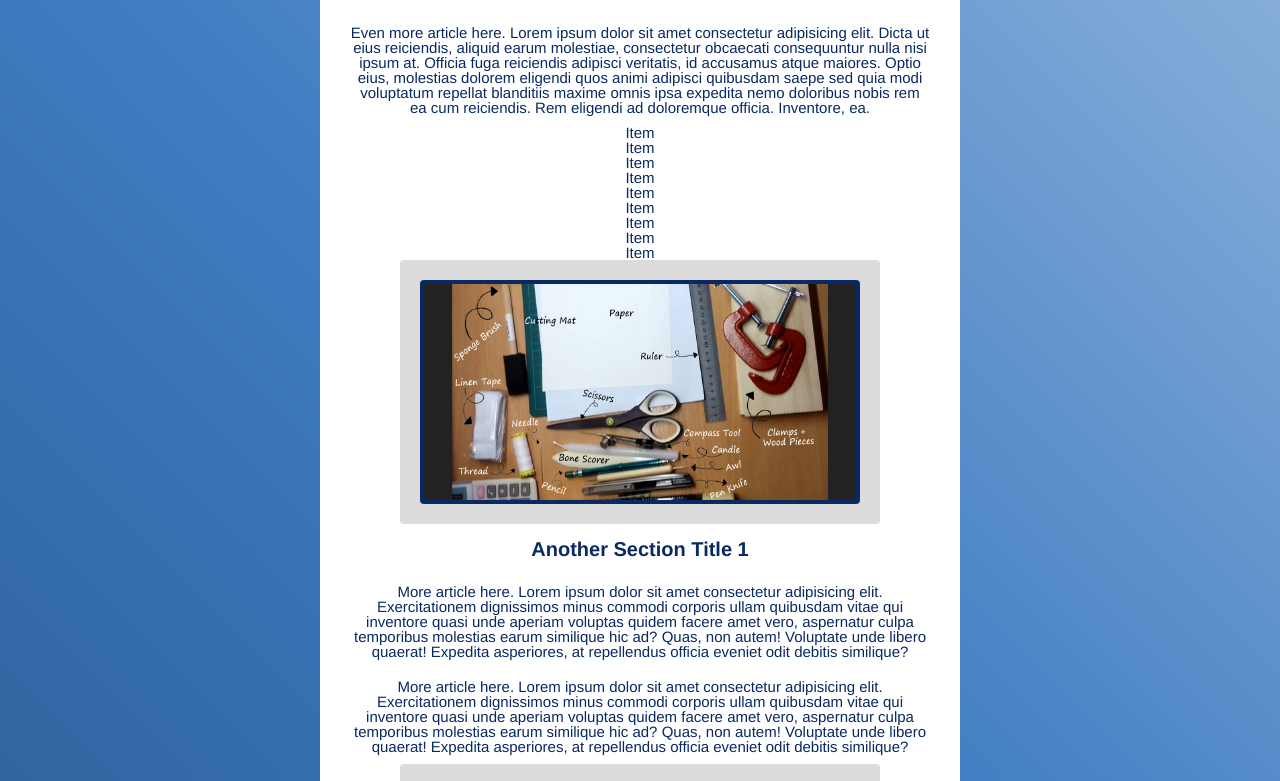
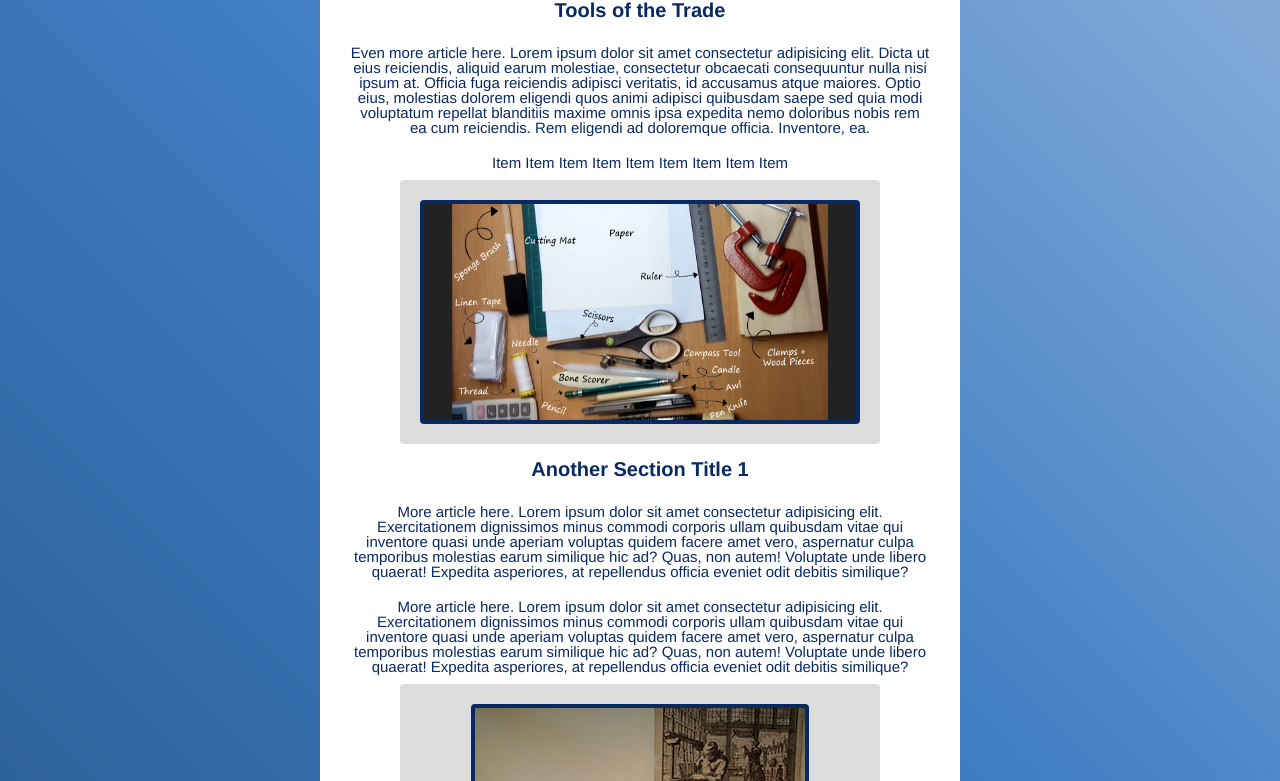
Before and after one commit to Marms314/html-me-something, a plain HTML site: page index.html in a window 1280 px wide. Shown: the part 1188-1969 px from the top of the page. Drawn offline with Linux system fonts and the light colour scheme.

Commit message:
updated styles

```diff
--- a/styles.css
+++ b/styles.css
@@ -9,8 +9,7 @@
     text-align: center;
     background: #FFF;
     padding: 0px 20px 20px 20px;
-    margin-left: 25%;
-    margin-right: 25%;
+    margin: 0px 25% 0px 25%;
   }
 
   h1 {
@@ -31,7 +30,7 @@
     padding: 15px;
   }
 
-  p {
+  p, ul, ol {
     padding: 10px;
   }
 
@@ -45,6 +44,10 @@
     border-radius: 4px;
   }
 
+  ul li {
+    display: inline;
+  }
+
   footer {
     font-family: Helvetica, sans-serif;
     font-size: 10px;
@@ -54,10 +57,10 @@
   }
 
   .img-div {
-    background: rgb(220, 220, 220);
+    background: #DCDCDC;
     padding: 20px;
+    margin-right: 10%;
     margin-left: 10%;
-    margin-right: 10%;
     border: 4px;
     border-radius: 4px;
   }
```
